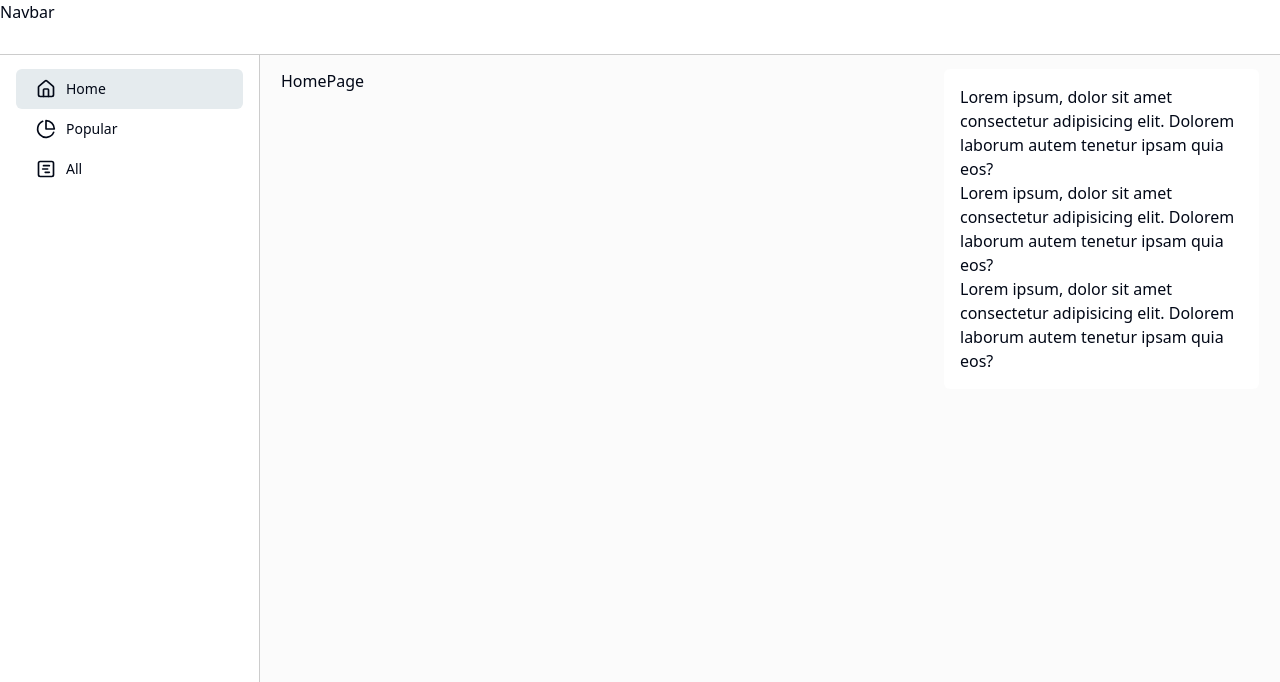
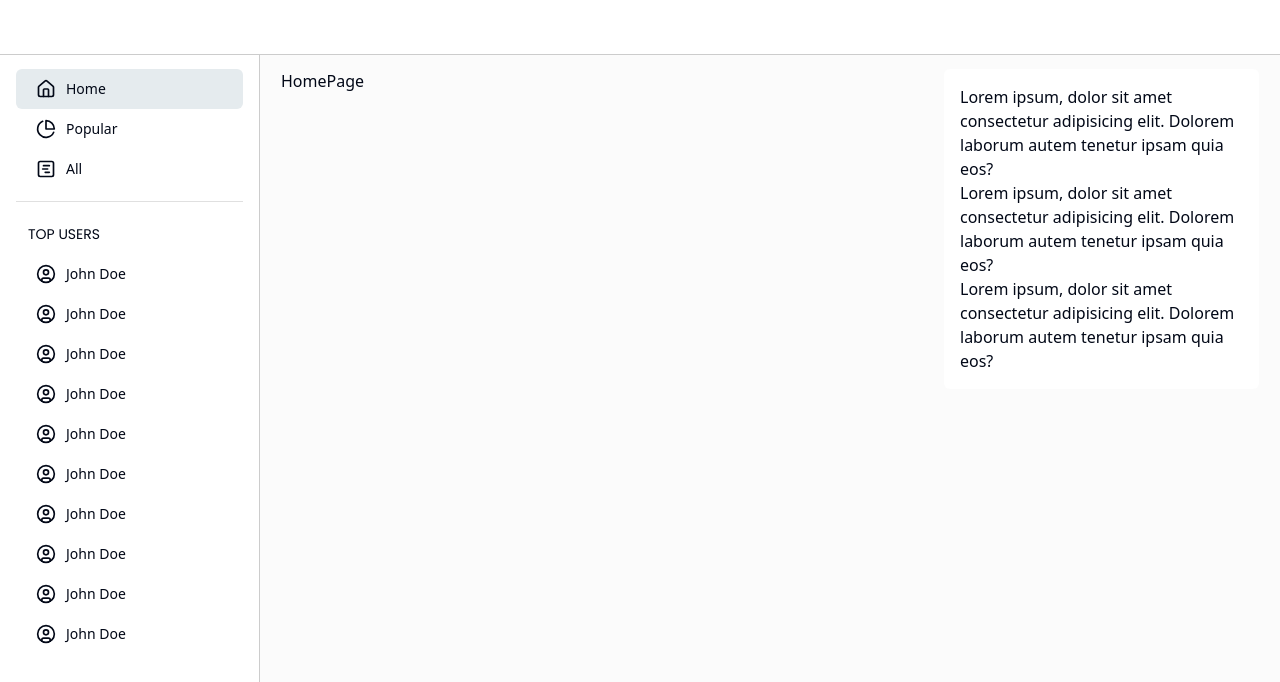
Before and after one commit to Jisan-mia/gold-kinen-fe-task, a Next.js app: page /home in a window 1280 px wide. Shown: the top 682 px of the page. Built offline with nearby package versions, Linux system fonts and the light colour scheme.

Commit message:
upd: sidebar items rendered dynamically

```diff
--- a/components/shared/navbar.tsx
+++ b/components/shared/navbar.tsx
@@ -1,7 +1,7 @@
 const Navbar = () => {
   return (
     <nav className="app-layout__navbar bg-background h-full w-full border-b border-border">
-      Navbar
+      <div></div>
     </nav>
   );
 };
--- a/components/shared/sidebar.tsx
+++ b/components/shared/sidebar.tsx
@@ -1,58 +1,83 @@
 "use client";
 import { cn } from "@/lib/utils";
-import { Home, PieChart, SquareGanttChart } from "lucide-react";
+import { SidebarNavItem } from "@/types";
+import { Home, PieChart, SquareGanttChart, UserCircle } from "lucide-react";
 import Link from "next/link";
 import { usePathname } from "next/navigation";
+
+const sidebarNavItems: SidebarNavItem[] = [
+  {
+    id: 1,
+    label: "Home",
+    link: "/",
+    icon: Home,
+    pathnameMatcher: ["/", "/home"],
+  },
+  {
+    id: 2,
+    label: "Popular",
+    link: "/popular",
+    icon: PieChart,
+    pathnameMatcher: ["/popular"],
+  },
+  {
+    id: 3,
+    label: "All",
+    link: "/all",
+    icon: SquareGanttChart,
+    pathnameMatcher: ["/all"],
+  },
+];
 
 const Sidebar = () => {
   const pathname = usePathname();
   return (
     <aside className="app-layout__sidebar bg-background border-r border-border overflow-y-auto overflow-x-hidden custom-scrollbar max-h-[calc(100vh-55px)] px-4 py-3.5">
       <ul>
-        <li>
+        {sidebarNavItems.map((sidebarItem) => {
+          const { icon: Icon, label, link, pathnameMatcher } = sidebarItem;
+          return (
+            <li key={sidebarItem.id}>
               <Link
-            href={"/"}
+                href={link}
                 className={cn(
                   "flex items-center gap-2.5 rounded-md hover:bg-[#F6F8F9] justify-start px-5 py-2.5",
                   {
                     "bg-[#E5EBEE] hover:bg-[#E5EBEE]":
-                  pathname === "/" || pathname === "/home",
+                      pathnameMatcher.includes(pathname),
                   }
                 )}
               >
-            <Home className="size-5" />
-            <span className="text-sm text-normal">Home</span>
+                <Icon className="size-5" />
+                <span className="text-sm text-normal">{label}</span>
               </Link>
             </li>
-        <li>
+          );
+        })}
+      </ul>
+      <div className="bg-border/60 h-[1px] w-full my-3"></div>
+
+      <div>
+        <h3 className="flex items-center gap-2.5 rounded-md hover:bg-[#F6F8F9] justify-between px-3 py-2.5 text-sm cursor-pointer text-[##576F76] uppercase font-normal">
+          Top Users
+        </h3>
+
+        <ul>
+          {Array.from(Array(10).keys()).map((item) => (
+            <li key={item}>
               <Link
-            href={"/popular"}
+                href={"/user/1"}
                 className={cn(
-              "flex items-center gap-2.5 rounded-md hover:bg-[#F6F8F9] justify-start px-5 py-2.5",
-              {
-                "bg-[#E5EBEE] hover:bg-[#E5EBEE]": pathname === "/popular",
-              }
+                  "flex items-center gap-2.5 rounded-md hover:bg-[#F6F8F9] justify-start px-5 py-2.5"
                 )}
               >
-            <PieChart className="size-5" />
-            <span className="text-sm text-normal">Popular</span>
+                <UserCircle className="size-5" />
+                <span className="text-sm text-normal">John Doe</span>
               </Link>
             </li>
-        <li>
-          <Link
-            href={"/all"}
-            className={cn(
-              "flex items-center gap-2.5 rounded-md hover:bg-[#F6F8F9] justify-start px-5 py-2.5",
-              {
-                "bg-[#E5EBEE] hover:bg-[#E5EBEE]": pathname === "/all",
-              }
-            )}
-          >
-            <SquareGanttChart className="size-5" />
-            <span className="text-sm text-normal">All</span>
-          </Link>
-        </li>
+          ))}
         </ul>
+      </div>
     </aside>
   );
 };
```
Also changed, not shown: types/index.d.ts (+13 -0 lines), task.txt (added). Lines whose indentation alone changed are shown as unchanged.
